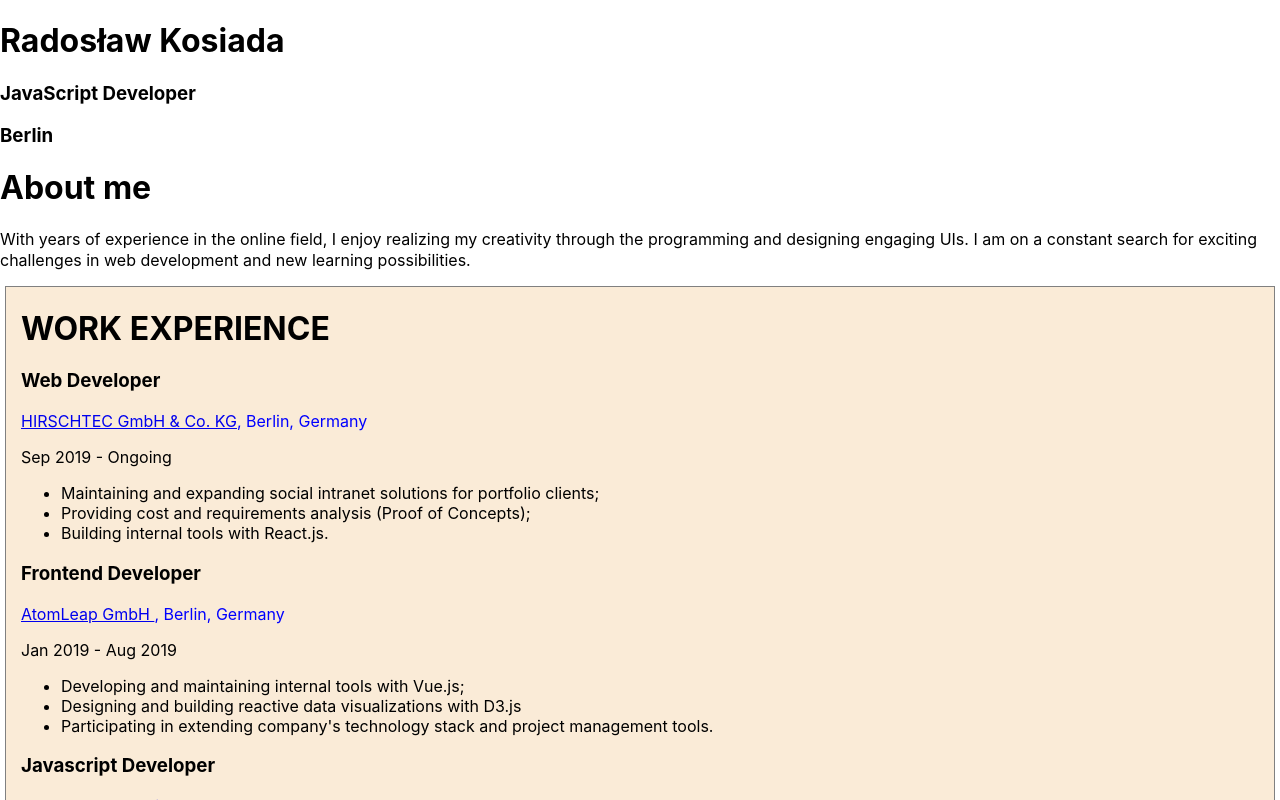
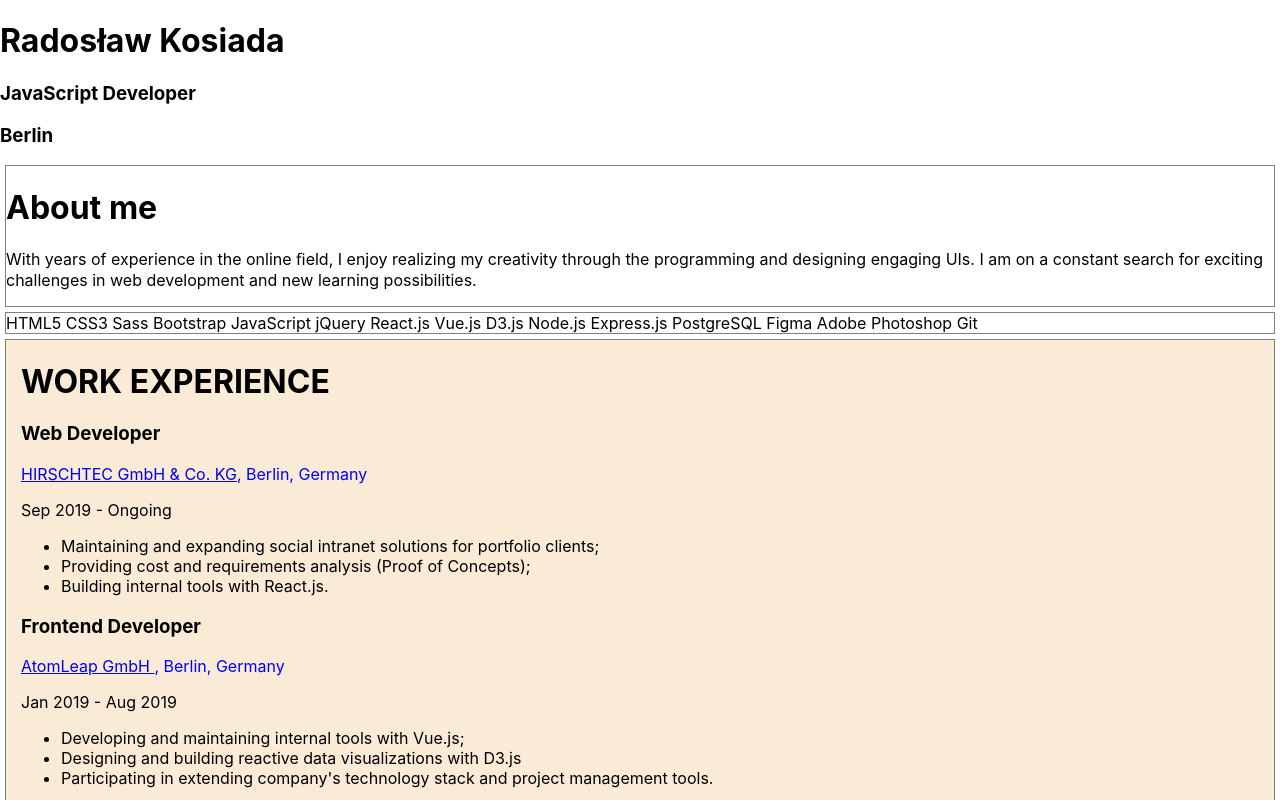
Before and after one commit to RadekKosiada/cv-project, a React (Create React App) app: page / in a window 1280 px wide. Shown: the top 800 px of the page. Built offline with nearby package versions, Linux system fonts and the light colour scheme.

Commit message:
Create Skills Component

```diff
--- a/src/App.css
+++ b/src/App.css
@@ -2,7 +2,9 @@
   /* text-align: center; */
 }
 
-.experience {
+.experience,
+.skills-unit,
+.about-unit {
   border: 1px solid grey;
   margin: 5px;
 }
--- a/src/App.js
+++ b/src/App.js
@@ -5,6 +5,7 @@ import './App.css';
 import Experience from './components/Experience';
 import Header from './components/Header';
 import About from './components/About';
+import Skills from './components/Skills';
 
 // Data
 //
@@ -18,9 +19,7 @@ import skills from './json-files/skills.json';
 //
 import projects from './json-files/projects.json';
 
-
 let edu = education;
-console.log(edu);
 
 function App() {
   return (
@@ -28,6 +27,8 @@ function App() {
       <Header />
 
       <About />
+
+      <Skills {...skills} />
 
       <Experience
         header = "Work experience"
--- a/src/components/About.js
+++ b/src/components/About.js
@@ -4,7 +4,7 @@ import { expression } from '@babel/template';
 
 function About() {
   return (
-    <div>
+    <div className="about-unit">
       <h1>About me</h1>
       <p>With years of experience in the online ﬁeld, I enjoy realizing my creativity through the programming and designing engaging UIs. I am on a constant search for exciting challenges in web development and new learning possibilities.</p>
     </div>
--- a/src/components/Experience.js
+++ b/src/components/Experience.js
@@ -5,7 +5,6 @@ import { formatDate } from '../helpers';
 
 
 function Experience(props) {
-  console.log(props.mainData);
 
   return (
     <div className={`experience ${props.className}`}>
--- /dev/null
+++ b/src/components/Skills.js
@@ -0,0 +1,28 @@
+import React from 'react';
+import '../App.css';
+
+
+function Skills(props) {
+  let array = [];
+  Object.keys(props).forEach((index) => {
+    array.push(props[index])
+  });
+
+  let allTools = [];
+  array.forEach(elem => {
+    elem.tools.forEach(tool => {
+    allTools.push(tool);
+    });
+  });
+
+  return (
+    <div className="skills-unit">
+      {allTools.map((tool, key) => {
+        return ( <span key={key}>{tool} </span>)
+      })}
+    </div>
+  )
+
+}
+
+export default Skills;
```
